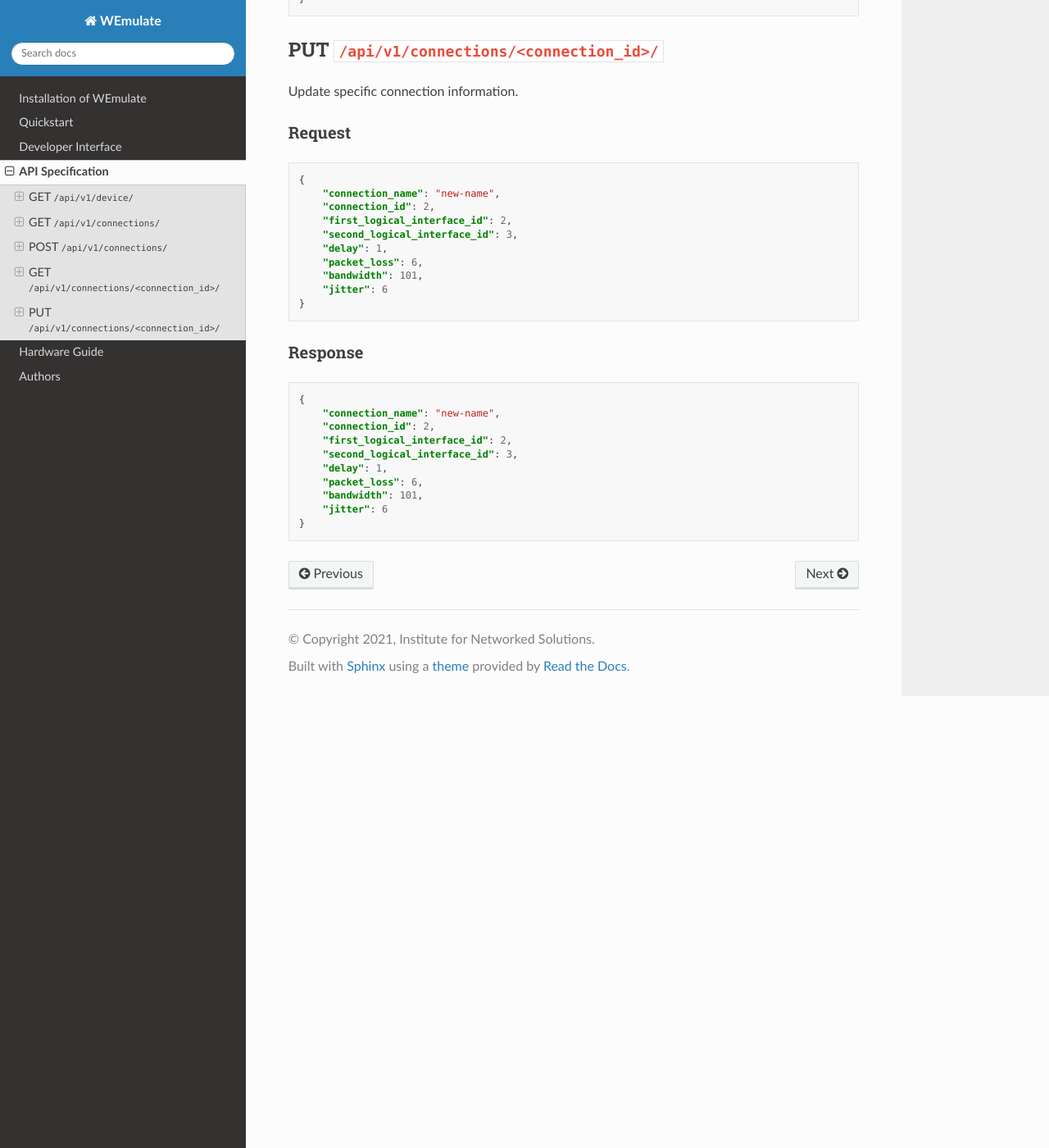
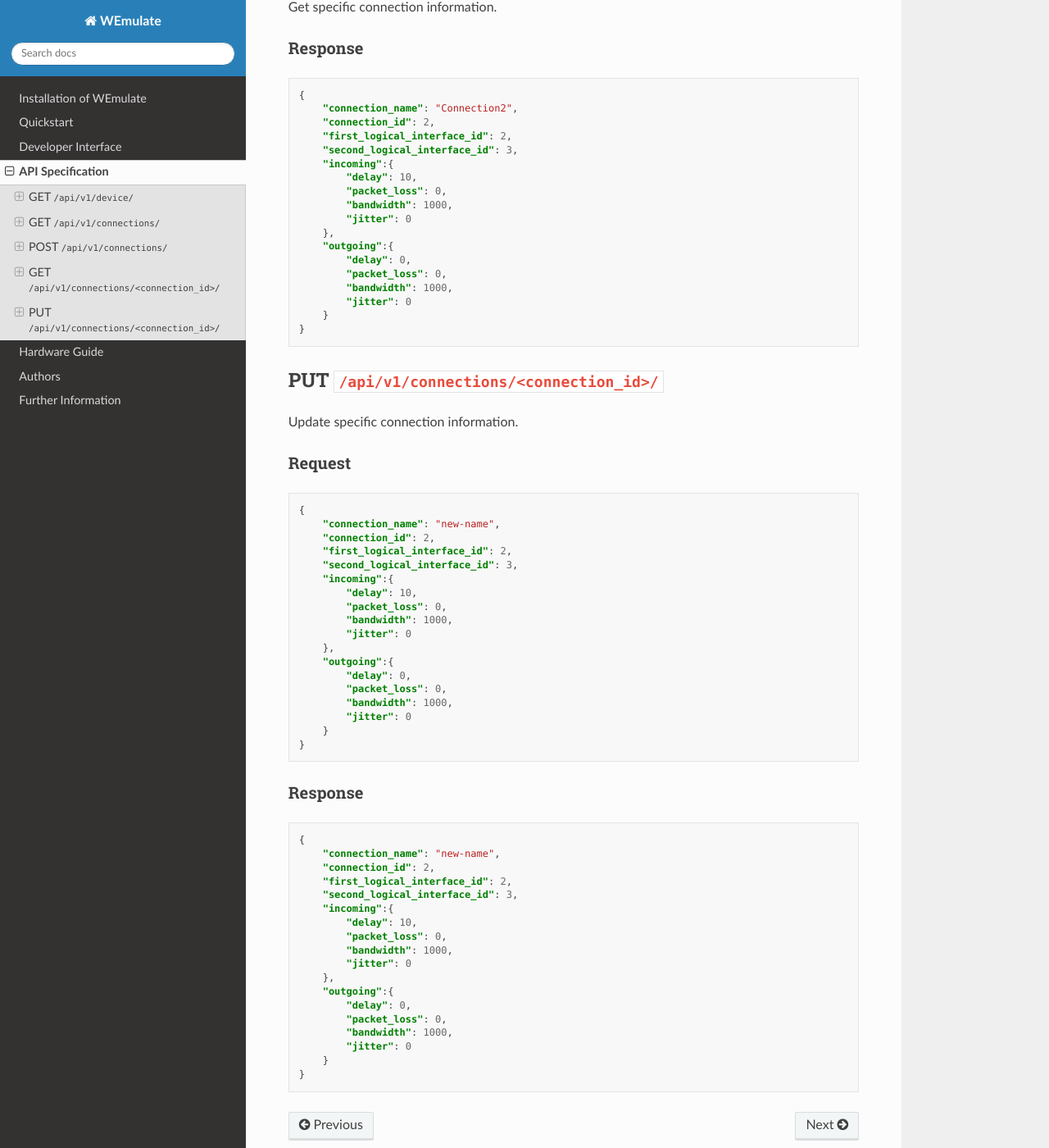
Before and after one commit to wemulate/wemulate, a Sphinx documentation site: the page built from docs/dev/api.rst, in a window 1280 px wide and 1400 px high, scrolled down 2431 px. Shown: the whole window at 82% size. Built offline with Sphinx 7.4.7 and the Read the Docs theme 2.0.0, drawn with Linux system fonts in a browser that asks for light colours; some of the changed text lies outside the part shown.

Commit message:
update specification

```diff
--- a/docs/dev/api.rst
+++ b/docs/dev/api.rst
@@ -69,20 +69,36 @@ Response
                 "connection_id": 1,
                 "first_logical_interface_id": 1,
                 "second_logical_interface_id": 2,
-                "delay": 0,
-                "packet_loss": 5,
-                "bandwidth": 100,
-                "jitter": 5
+                "incoming":{
+                    "delay": 0,
+                    "packet_loss": 5,
+                    "bandwidth": 100,
+                    "jitter": 5
+                },
+                "outgoing":{
+                    "delay": 10,
+                    "packet_loss": 0,
+                    "bandwidth": 1000,
+                    "jitter": 5
+                }
             },
             {
                 "connection_name": "Connection2",
                 "connection_id": 2,
                 "first_logical_interface_id": 3,
                 "second_logical_interface_id": 4,
-                "delay": 0,
-                "packet_loss": 5,
-                "bandwidth": 100,
-                "jitter": 5
+                "incoming":{
+                    "delay": 10,
+                    "packet_loss": 0,
+                    "bandwidth": 1000,
+                    "jitter": 0
+                },
+                "outgoing":{
+                    "delay": 0,
+                    "packet_loss": 0,
+                    "bandwidth": 1000,
+                    "jitter": 0
+                }
             }
         ]
     }
@@ -130,10 +146,18 @@ Response
         "connection_id": 2,
         "first_logical_interface_id": 2,
         "second_logical_interface_id": 3,
-        "delay": 1,
-        "packet_loss": 6,
-        "bandwidth": 101,
-        "jitter": 6
+        "incoming":{
+            "delay": 10,
+            "packet_loss": 0,
+            "bandwidth": 1000,
+            "jitter": 0
+        },
+        "outgoing":{
+            "delay": 0,
+            "packet_loss": 0,
+            "bandwidth": 1000,
+            "jitter": 0
+        }
     }
 
 PUT ``/api/v1/connections/<connection_id>/``
@@ -151,10 +175,18 @@ Request
         "connection_id": 2,
         "first_logical_interface_id": 2,
         "second_logical_interface_id": 3,
-        "delay": 1,
-        "packet_loss": 6,
-        "bandwidth": 101,
-        "jitter": 6
+        "incoming":{
+            "delay": 10,
+            "packet_loss": 0,
+            "bandwidth": 1000,
+            "jitter": 0
+        },
+        "outgoing":{
+            "delay": 0,
+            "packet_loss": 0,
+            "bandwidth": 1000,
+            "jitter": 0
+        }
     }
 
 
@@ -168,8 +200,16 @@ Response
         "connection_id": 2,
         "first_logical_interface_id": 2,
         "second_logical_interface_id": 3,
-        "delay": 1,
-        "packet_loss": 6,
-        "bandwidth": 101,
-        "jitter": 6
+        "incoming":{
+            "delay": 10,
+            "packet_loss": 0,
+            "bandwidth": 1000,
+            "jitter": 0
+        },
+        "outgoing":{
+            "delay": 0,
+            "packet_loss": 0,
+            "bandwidth": 1000,
+            "jitter": 0
+        }
     }
```
Also changed, not shown: docs/dev/further-information.rst (added, +35 -0 lines), docs/index.rst (+9 -0 lines).
